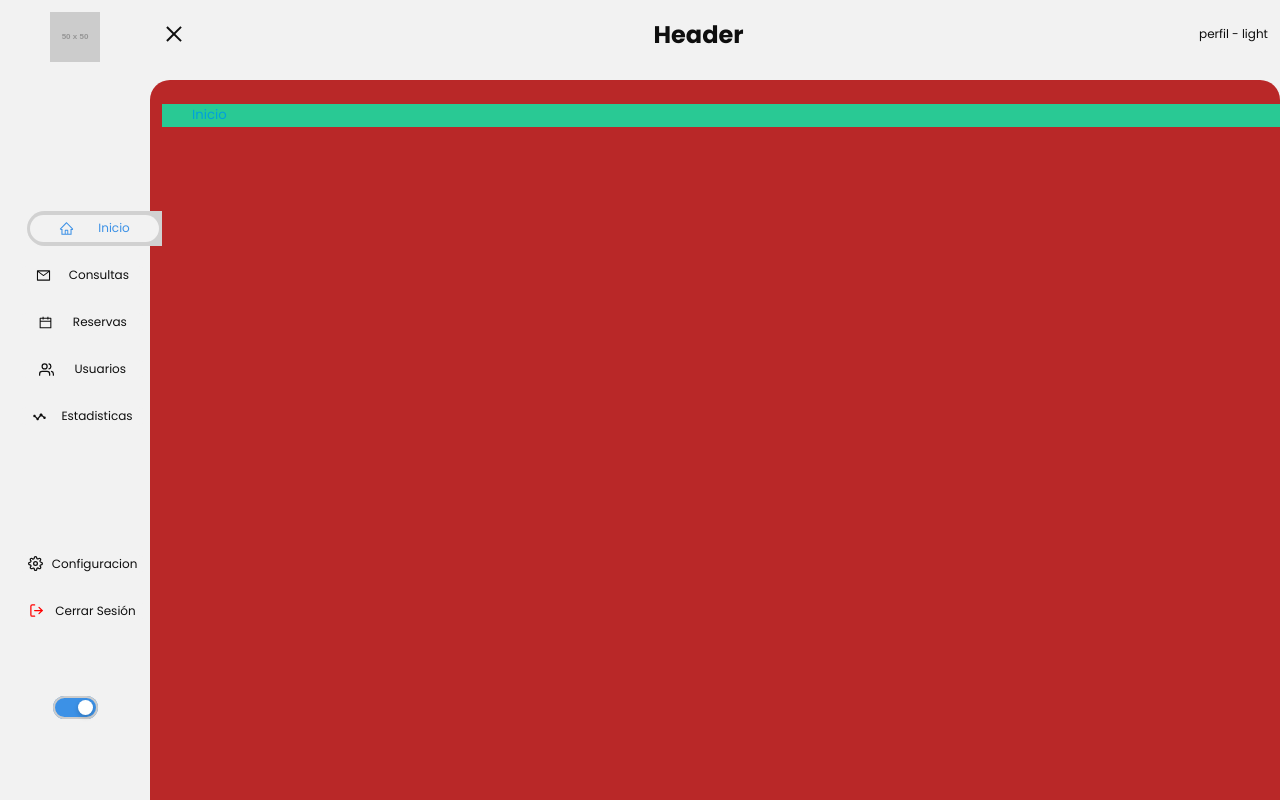
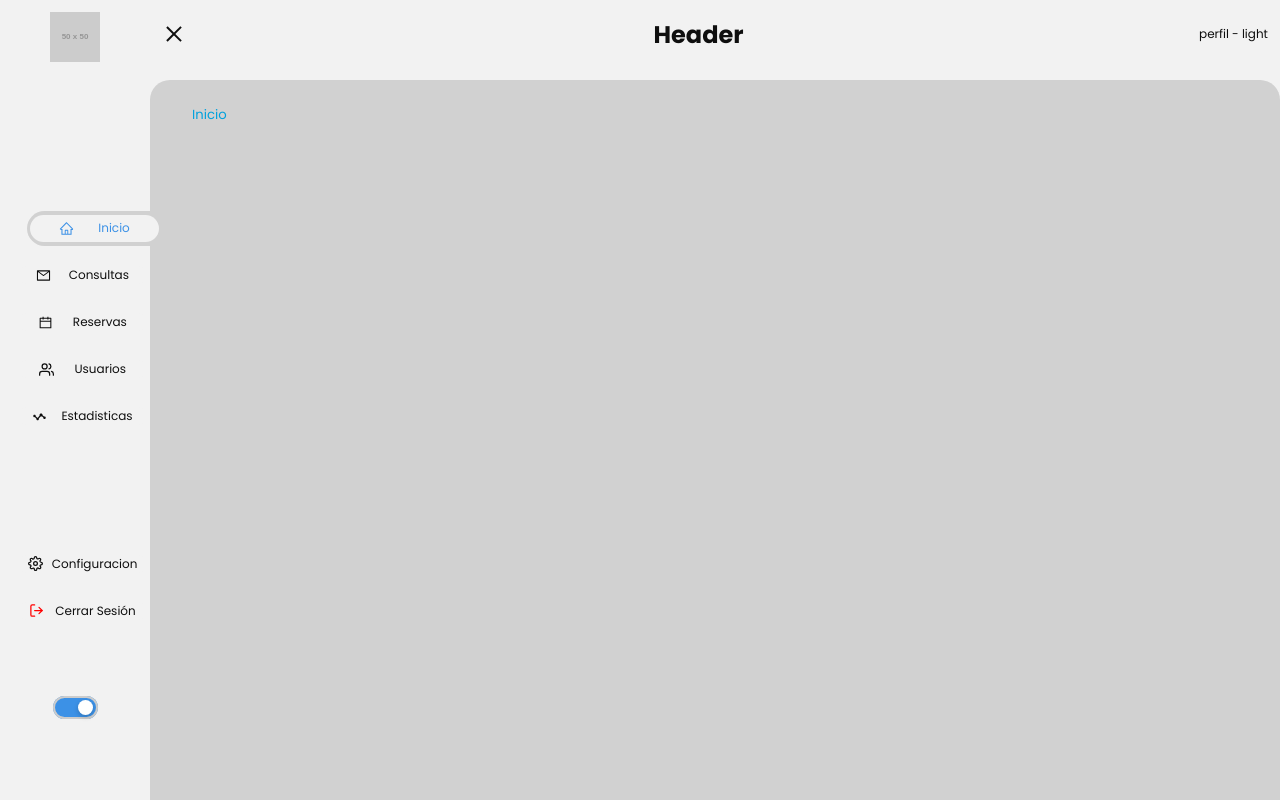
Before and after one commit to F4bian-pacheco/app-gestion-consultas, a Next.js app: page /dashboard in a window 1280 px wide. Built offline with nearby package versions, Linux system fonts and the light colour scheme.

Commit message:
misc: quite color de fondo usado en maquetacion

```diff
--- a/components/hocs/ContentDashboard.tsx
+++ b/components/hocs/ContentDashboard.tsx
@@ -10,7 +10,7 @@ const HeaderContent = styled.header`
   flex-direction: row;
   align-items: center;
   justify-content: flex-start;
-  background-color: #29c994;
+  /* background-color: #29c994; */
 `
 
 
--- a/components/styled/Consulta.styled.tsx
+++ b/components/styled/Consulta.styled.tsx
@@ -3,7 +3,7 @@ import styled from 'styled-components'
 
 const ConsultaDashboardContainer = styled.div`
   width: 1170px;
-  background-color: #f39300;
+  /* background-color: #f39300; */
   display: flex;
   flex-direction: column;
   align-items: center;
--- a/components/styled/Home.styled.tsx
+++ b/components/styled/Home.styled.tsx
@@ -79,7 +79,7 @@ const DashboardContainer = styled.div`
   padding: 2rem 1rem 2rem 1rem;
   position: relative;
   overflow-y: auto;
-  background-color: #b92828;
+  /* background-color: #b92828; */
 `
 
 const ListLinks = styled(motion.ul)`
```
